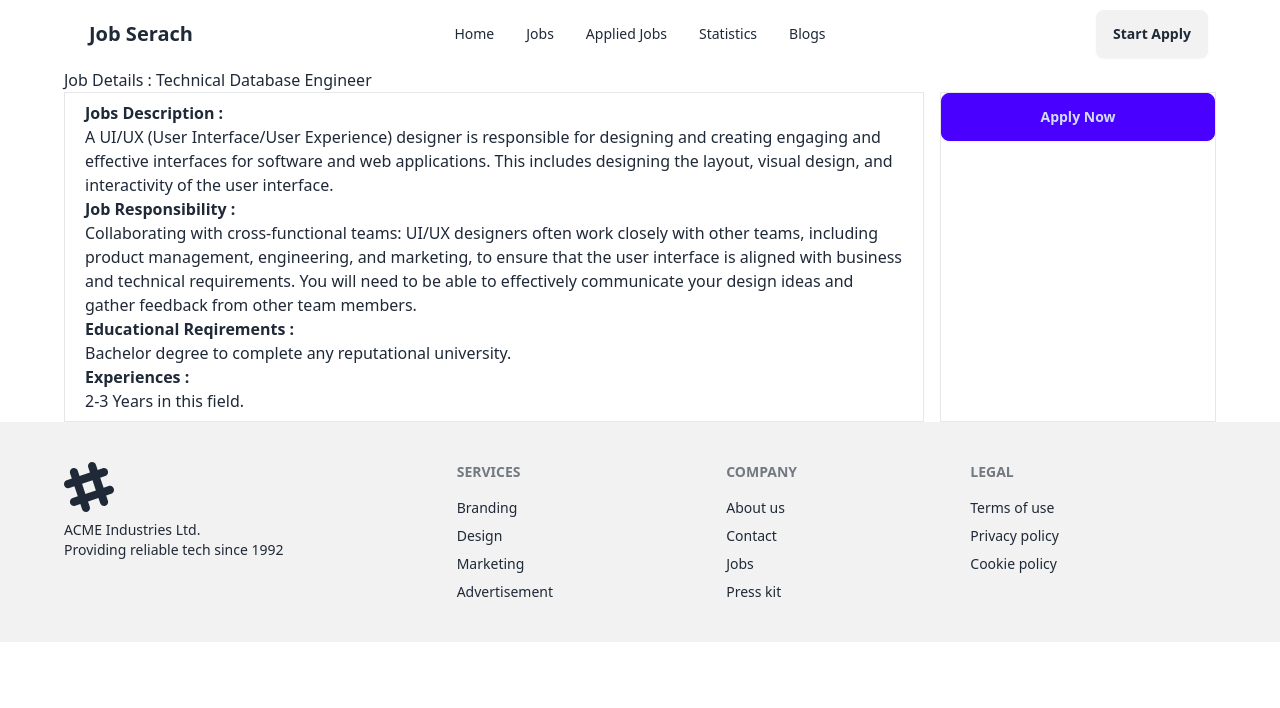
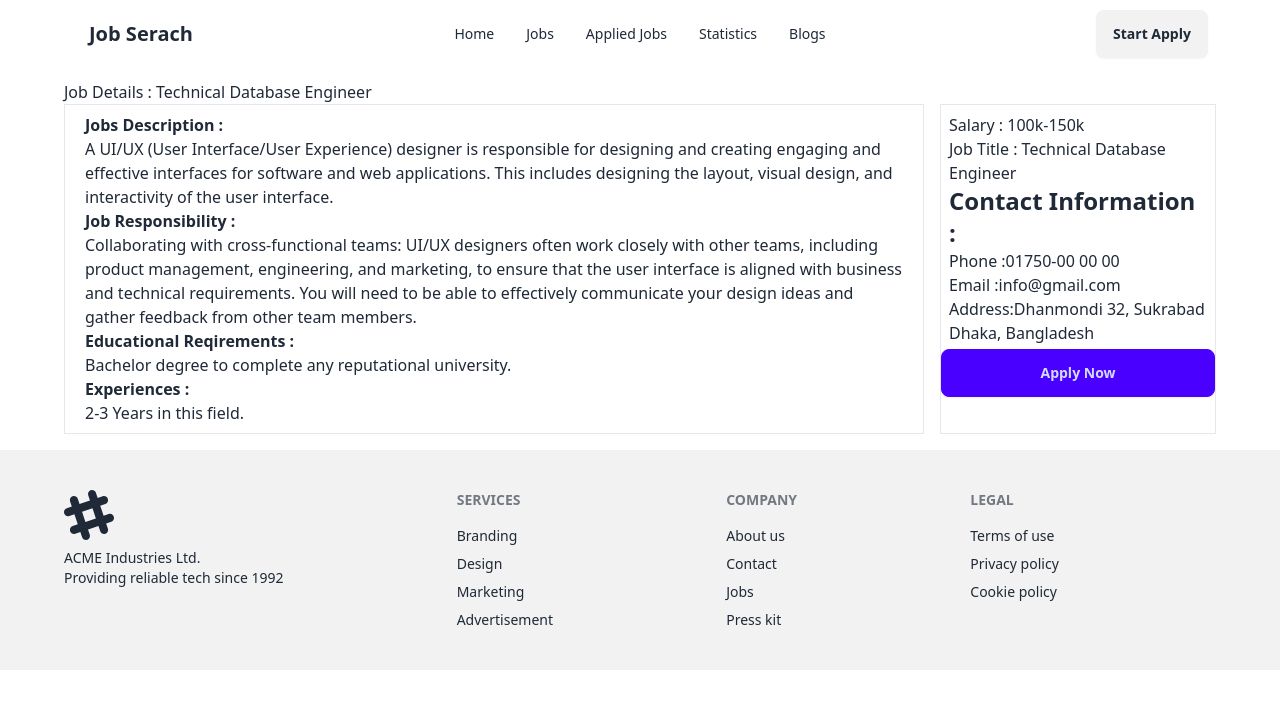
Before and after one commit to mitanvir05/job-search-react, a React (Vite) app: page /job/1 in a window 1280 px wide. Shown: the top 708 px of the page. Built offline with nearby package versions, Linux system fonts and the light colour scheme.

Commit message:
applied jobs done

```diff
--- /dev/null
+++ b/src/components/AppliedJob/AppliedJob.jsx
@@ -0,0 +1,25 @@
+import { ImLocation } from "react-icons/im";
+import { HiCurrencyBangladeshi } from "react-icons/hi2";
+
+
+const AppliedJob = ({ job }) => {
+    const { id, logo, job_title, company_name, remote_or_onsite, location, job_type, salary, job_description, job_responsibility, educational_requirements, experiences, contact_information, } = job;
+    return (
+        <div className=" p-3 ml-3">
+            <div className="card card-side bg-base-100 shadow-xl">
+                <figure className="ml-3 w-50"><img src={logo} alt="Movie" /></figure>
+                <div className="card-body">
+                    <h2 className="card-title">{job_title}</h2>
+                    <p>{company_name}</p>
+                    <p>{remote_or_onsite}</p>
+                    <p className="flex"><ImLocation className="text-lg"></ImLocation>{location} <HiCurrencyBangladeshi className="text-xl ml-3"></HiCurrencyBangladeshi>{salary}</p>
+                    <div className="card-actions justify-end">
+                        <button className="btn btn-primary">View Details</button>
+                    </div>
+                </div>
+            </div>
+        </div>
+    );
+};
+
+export default AppliedJob;
--- a/src/components/AppliedJobs/AppliedJobs.jsx
+++ b/src/components/AppliedJobs/AppliedJobs.jsx
@@ -2,6 +2,7 @@ import { useEffect, useState } from "react";
 import { useLoaderData } from "react-router-dom";
 import { getStoredJobApplication } from "../Utility/LocalStorage";
 import { list } from "postcss";
+import AppliedJob from "../AppliedJob/AppliedJob";
 
 const AppliedJobs = () => {
     const [appliedJobs, setAppliedJobs] = useState([]);
@@ -10,12 +11,12 @@ const AppliedJobs = () => {
         if (filter === 'all') {
             setDisplayJobs(appliedJobs)
         }
-        else if(filter==='remote'){
-            const remoteJobs = appliedJobs.filter(job=>job.remote_or_onsite === 'Remote');
+        else if (filter === 'remote') {
+            const remoteJobs = appliedJobs.filter(job => job.remote_or_onsite === 'Remote');
             setDisplayJobs(remoteJobs)
         }
-        else if(filter==='onsite'){
-            const onsiteJobs = appliedJobs.filter(job=>job.remote_or_onsite === 'Onsite');
+        else if (filter === 'onsite') {
+            const onsiteJobs = appliedJobs.filter(job => job.remote_or_onsite === 'Onsite');
             setDisplayJobs(onsiteJobs)
         }
     }
@@ -42,21 +43,28 @@ const AppliedJobs = () => {
             <div className="dropdown">
                 <div tabIndex={0} role="button" className="btn m-1">Filter</div>
                 <ul tabIndex={0} className="dropdown-content z-[1] menu p-2 shadow bg-base-100 rounded-box w-52">
-                    <li onClick={()=>handleJobsFilter('all')}><a>All</a></li>
-                    <li onClick={()=>handleJobsFilter('remote')}><a>Remote</a></li>
-                    <li onClick={()=>handleJobsFilter('onsite')}><a>On-Site</a></li>
+                    <li onClick={() => handleJobsFilter('all')}><a>All</a></li>
+                    <li onClick={() => handleJobsFilter('remote')}><a>Remote</a></li>
+                    <li onClick={() => handleJobsFilter('onsite')}><a>On-Site</a></li>
                 </ul>
             </div>
-            <ul>
+            {
+                displayJobs.map(job=> <AppliedJob key={job.id} job={job} >
+
+                </AppliedJob>)
+            }
+            {/* <ul>
                     {
                         displayJobs.map(job => <li key={job.id}>
                             <span>
                                 {job.job_title}
                             </span>
                             <span>{job.remote_or_onsite}</span>
+
                         </li>)
                     }
-            </ul>
+                </ul> */}
+
         </div>
     );
 };
--- a/src/components/ErrorPage/ErrorPage.jsx
+++ b/src/components/ErrorPage/ErrorPage.jsx
@@ -5,7 +5,7 @@ const ErrorPage = () => {
     return (
         <div>
             <h1>Found Error !!!!!!!!</h1>
-            <Link to ="/">Back Home</Link>
+            <Link className="btn btn-primary mx-1 my-1" to ="/">Back Home</Link>
         </div>
     );
 };
--- a/src/components/FeaturedJobs/FeaturedJobs.jsx
+++ b/src/components/FeaturedJobs/FeaturedJobs.jsx
@@ -22,7 +22,7 @@ const FeaturedJobs = () => {
                     jobs.slice(0, dataLength).map(job => <Job key={job.id} job={job}></Job>)
                 }
             </div>
-            <div className={dataLength === jobs.length && "hidden"}> <button  onClick={() => setDataLength(jobs.length)} className="btn btn-primary">Show All Jobs</button></div>
+            <div className={dataLength === jobs.length && "hidden"}> <button  onClick={() => setDataLength(jobs.length)} className="btn btn-primary w-auto mt-2 my-3">Show All Jobs</button></div>
         </div>
     );
 };
--- a/src/components/Home/Home.jsx
+++ b/src/components/Home/Home.jsx
@@ -1,14 +1,17 @@
 import Banner from "../Banner/Banner";
 import CategoryList from "../CategoryList/CategoryList";
 import FeaturedJobs from "../FeaturedJobs/FeaturedJobs";
+import Job from "../Job/Job";
+import Jobs from "../Jobs/Jobs";
 
 
 const Home = () => {
     return (
         <div>
             <Banner></Banner>
-            <CategoryList></CategoryList>
+            {/* <CategoryList></CategoryList> */}
             <FeaturedJobs></FeaturedJobs>
+            <Jobs></Jobs>
 
         </div>
     );
--- a/src/components/Job/Job.jsx
+++ b/src/components/Job/Job.jsx
@@ -4,7 +4,7 @@ import { Link } from "react-router-dom";
 
 
 const Job = ({ job }) => {
-    const { id,logo, job_title, company_name, remote_or_onsite, location, job_type, salary, job_description, job_responsibility, educational_requirements, experiences, contact_information, } = job;
+    const { id, logo, job_title, company_name, remote_or_onsite, location, job_type, salary, job_description, job_responsibility, educational_requirements, experiences, contact_information, } = job;
     return (
         <div className="card card-compact  bg-base-100 shadow-xl">
             <figure><img src={logo} alt="logo" /></figure>
--- a/src/components/JobDetails/JobDetails.jsx
+++ b/src/components/JobDetails/JobDetails.jsx
@@ -2,6 +2,9 @@ import { useLoaderData, useParams } from "react-router-dom";
 import { ToastContainer, toast } from 'react-toastify';
 import 'react-toastify/dist/ReactToastify.css';
 import { saveJobApplication } from "../Utility/LocalStorage";
+
+
+
 
 const JobDetails = () => {
     const jobs = useLoaderData();
@@ -11,12 +14,12 @@ const JobDetails = () => {
     console.log(job);
 
 
-    const handleApplyJob = ()=>{
+    const handleApplyJob = () => {
         saveJobApplication(idInt);
         toast("Applied Successfully")
     }
     return (
-        <div>
+        <div className="mt-3 my-4">
             <h1>Job Details : {job.job_title} </h1>
             <div className="grid gap-4 md:grid-cols-4">
                 <div className="border md:col-span-3 ">
@@ -32,6 +35,16 @@ const JobDetails = () => {
                     </div>
                 </div>
                 <div className="border">
+                    <div className="mt-2 mx-2 my-1">
+                    <p>Salary : {job.salary}</p>
+                    <p>Job Title : {job.job_title}</p>
+                    <div>
+                        <p className="text-2xl font-bold">Contact Information :</p>
+                        <p>Phone :{job.contact_information.phone}</p>
+                        <p>Email :{job.contact_information.email}</p>
+                        <p>Address:{job.contact_information.address}</p>
+                    </div>
+                    </div>
                     <button onClick={handleApplyJob} className="btn btn-primary w-full">Apply Now</button>
                 </div>
             </div>
--- /dev/null
+++ b/src/components/Jobs/Jobs.jsx
@@ -0,0 +1,12 @@
+import { Link } from "react-router-dom";
+
+
+const Jobs = () => {
+    return (
+        <div>
+            <Link to={'/job/:id'}></Link>
+        </div>
+    );
+};
+
+export default Jobs;
--- a/src/main.jsx
+++ b/src/main.jsx
@@ -10,6 +10,7 @@ import Home from './components/Home/Home';
 import AppliedJobs from './components/AppliedJobs/AppliedJobs';
 import ErrorPage from './components/ErrorPage/ErrorPage';
 import JobDetails from './components/JobDetails/JobDetails';
+import Jobs from './components/Jobs/Jobs';
 
 const router = createBrowserRouter([
   {
@@ -29,6 +30,10 @@ const router = createBrowserRouter([
     path:'/job/:id',
     element:<JobDetails></JobDetails>,
     loader:()=>fetch("/jobs.json")
+  },
+  {
+    path : '/jobs',
+    element:<Jobs></Jobs>
   }
   ]
   },
```
Lines whose indentation alone changed are shown as unchanged.
